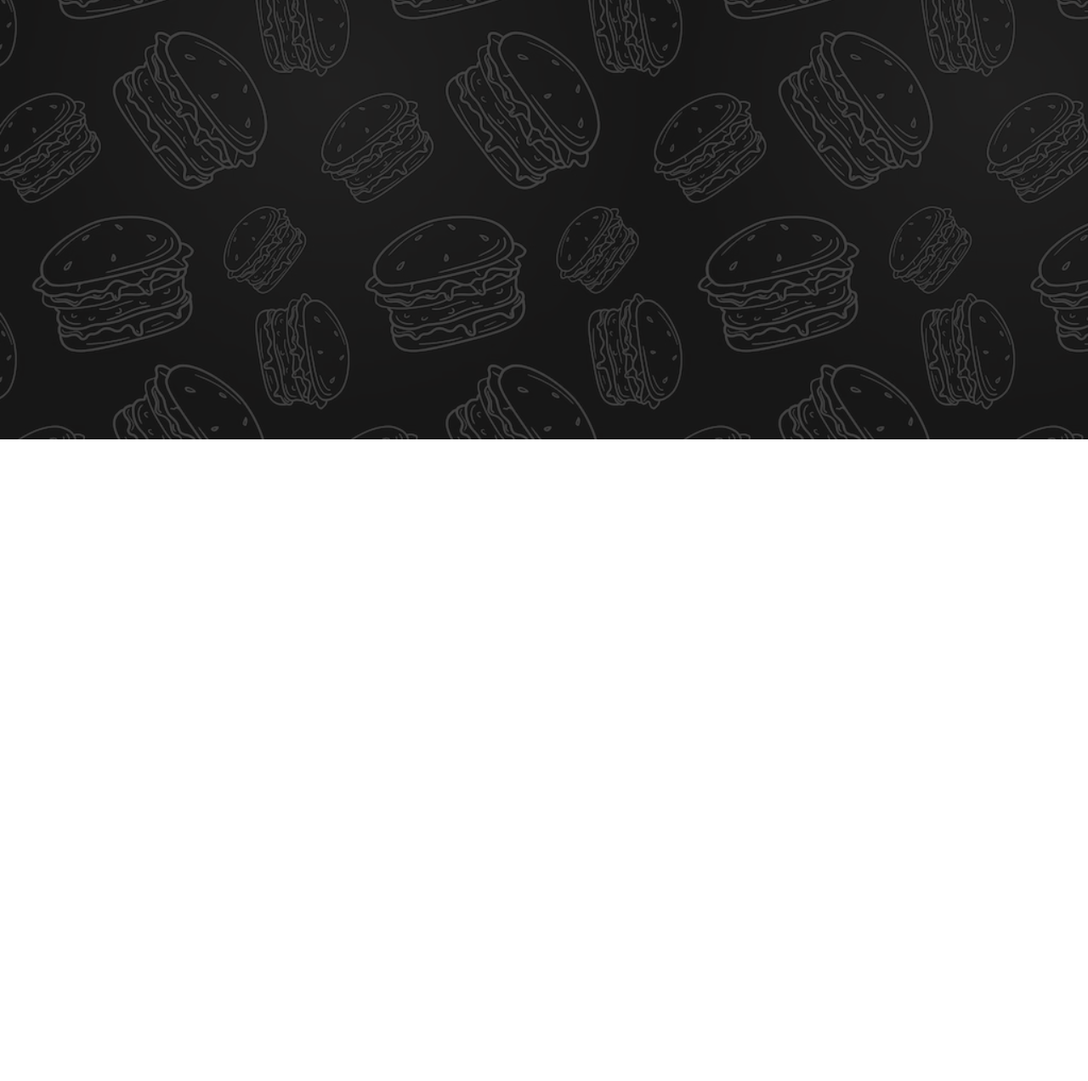
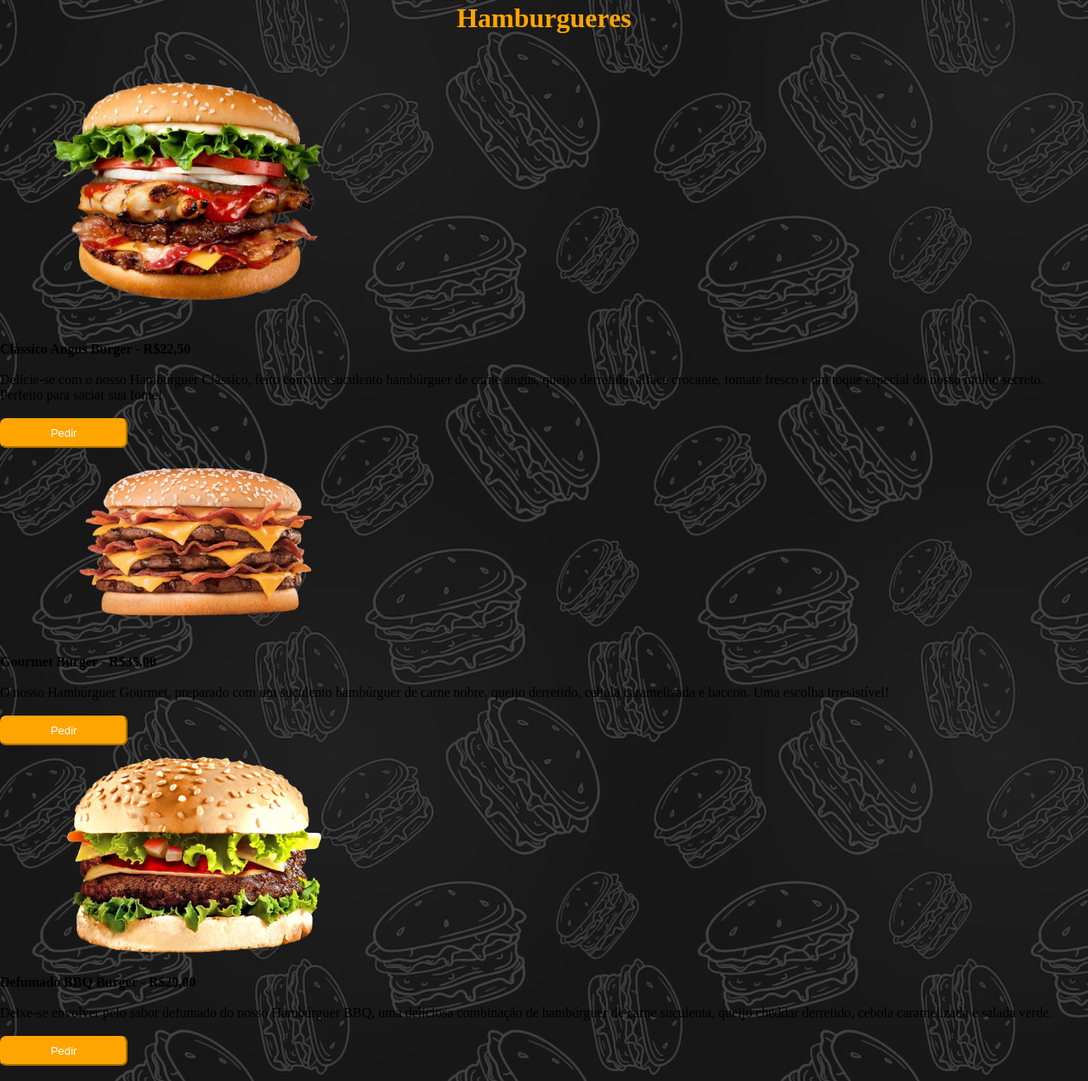
Before and after one commit to leviestevaoss/CardapioDigital, a plain HTML site: page index.html in a window 1280 px wide. Shown: the part 283-1555 px from the top of the page at 85% size. Before the commit the page ends 800 px from the top, so only its background shows below. Drawn offline with Linux system fonts and the light colour scheme.

Commit message:
Processo do Cardapio

```diff
--- a/index.html
+++ b/index.html
@@ -1,20 +1,93 @@
 <!DOCTYPE html>
 <html lang="en">
+
 <head>
     <meta charset="UTF-8">
     <meta name="viewport" content="width=device-width, initial-scale=1.0">
     <title>BBQ BRO</title>
     <link rel="stylesheet" href="style.css">
 </head>
+
 <body>
     <header>
         <img src="imagens/logo.png" alt="logo da empresa">
         <nav>
             <a href="#Hamburguer">Hamburguer</a>
             <a href="#Acompanhamentos">Acompanhamentos</a>
-            <a href="#  Bebidas">Bebidas</a>
+            <a href="#Bebidas">Bebidas</a>
         </nav>
     </header>
+    <br>
+
+    <main>
+        <h1 style="color: white; text-align: center; text-size-adjust: 100px;">Cardapio Digital</h1>
+        <br>
+        <h1 style="text-align: center; color: orange;">Hamburgueres</h1>
+        <br>
+
+        <section>
+            <div class="hamburguer_1">
+                <img src="imagens/burger01.png" alt="Angus burger" width="450px">
+                <div class="descricao_1">
+                    <h4>Clássico Angus Burger - R$22,50</h4>
+                    <br>
+                    <p>
+                        Delicie-se com o nosso Hambúrguer Clássico, feito com um suculento hambúrguer de carne angus,
+                        queijo
+                        derretido, alface crocante, tomate fresco e um toque especial do nosso molho secreto. Perfeito
+                        para
+                        saciar sua fome!
+                    </p>
+                    <br>
+                    <button
+                        style="border-radius: 7px; width: 150px; height: 35px; background-color: orange; border-color: orange; color: white;">
+                        Pedir
+                    </button>
+                </div>
+            </div>
+        </section>
+
+        <section>
+            <div class="hamburguer_2">
+                <img src="imagens/burger02.png" alt="Gourmet Burger" width="460px">
+                <div class="descricao_2">
+                    <h4>Gourmet Burger - R$35,00</h4>
+                    <br>
+                    <p>
+                        O nosso Hambúrguer Gourmet, preparado com um suculento hambúrguer de carne nobre, queijo
+                        derretido, cebola caramelizada e baccon. Uma escolha irresistível!
+                    </p>
+                    <br>
+                    <button
+                        style="border-radius: 7px; width: 150px; height: 35px; background-color: orange; border-color: orange; color: white;">
+                        Pedir
+                    </button>
+                </div>
+            </div>
+        </section>
+
+        <section>
+            <div class="hamburguer_3">
+                <img src="imagens/burger03.png" alt="Defumado BBQ Burger" width="460">
+                <div class="descricao_3">
+                    <h4>Defumado BBQ Burger - R$29,00</h4>
+                    <br>
+                    <p>
+                        Deixe-se envolver pelo sabor defumado do nosso Hambúrguer BBQ, uma deliciosa combinação de
+                        hambúrguer de carne suculenta, queijo cheddar derretido, cebola caramelizada e salada verde.
+                    </p>
+                    <br>
+                    <button
+                    style="border-radius: 7px; width: 150px; height: 35px; background-color: orange; border-color: orange; color: white;">
+                    Pedir
+                </button>
+                </div>
+            </div>
+        </section>
+        <br>
+
+    </main>
 
 </body>
+
 </html>
```
